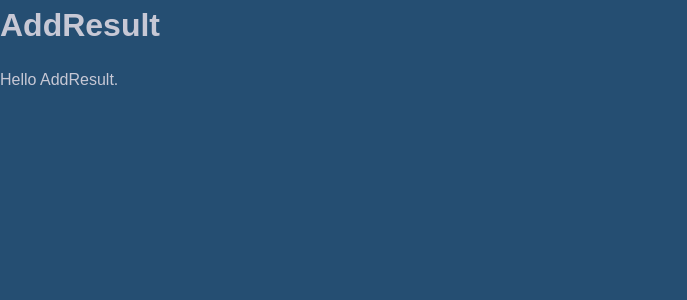
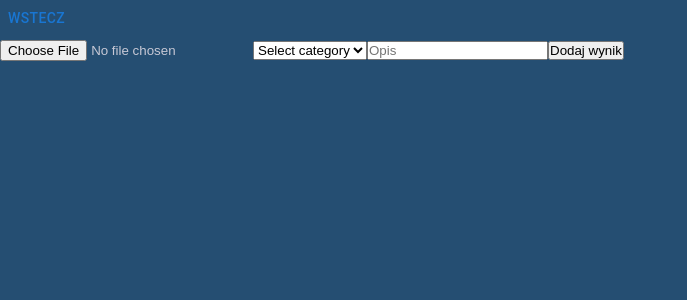
Before and after one commit to moniwero/medical-history-app, a React (Vite) app: page /add-result in a window 1280 px wide. Shown: the top 300 px of the page, without its empty margins (0-687 px from the left). Built offline with nearby package versions, Linux system fonts and the light colour scheme.

Commit message:
addresult page

```diff
--- a/src/pages/AddResult.jsx
+++ b/src/pages/AddResult.jsx
@@ -1,10 +1,75 @@
-function AddResult() {
+import { Button } from "@mui/material";
+import { useState } from "react";
+import { useNavigate } from "react-router-dom";
+import { supabase, uploadImage } from "../services/supabase";
+import "../styles/AddResult.scss";
+
+const AddResult = () => {
+  const [file, setFile] = useState(null);
+  const [category, setCategory] = useState("");
+  const [description, setDescription] = useState("");
+
+  const navigate = useNavigate();
+
+  const handleSubmit = async (e) => {
+    e.preventDefault();
+
+    try {
+      const imageData = await uploadImage(file);
+      await supabase.from("results").insert({
+        category,
+        description,
+        image_url: imageData.path,
+      });
+      alert("Result added successfully!");
+    } catch (error) {
+      alert("Error uploading result: " + error.message);
+    }
+  };
+
   return (
-    <div>
-      <h1>AddResult</h1>
-      <p>Hello AddResult.</p>
+    <div className="addresult-container">
+      <div className="addresult-header">
+        <Button
+          variant="text"
+          className="addresult-back-button"
+          onClick={() => navigate("/dashboard")}
+        >
+          Wstecz
+        </Button>
+      </div>
+
+      <form onSubmit={handleSubmit}>
+        <input
+          type="file"
+          onChange={(e) => setFile(e.target.files[0])}
+          required
+        />
+        <select
+          value={category}
+          onChange={(e) => setCategory(e.target.value)}
+          required
+        >
+          <option value="">Select category</option>
+          <option value="usg">USG</option>
+          <option value="rtg">RTG</option>
+          <option value="blood-tests">Badania krwi</option>
+          <option value="tk">TK</option>
+          <option value="mri">MRI</option>
+          <option value="echo">ECHO SERCA</option>
+          <option value="other">INNE</option>
+        </select>
+        <input
+          type="text"
+          placeholder="Opis"
+          value={description}
+          onChange={(e) => setDescription(e.target.value)}
+          required
+        />
+        <button type="submit">Dodaj wynik</button>
+      </form>
     </div>
   );
-}
+};
 
-export default AddResult; // Eksport domyślny
+export default AddResult;
```
Also changed, not shown: src/styles/AddResult.scss (added).
